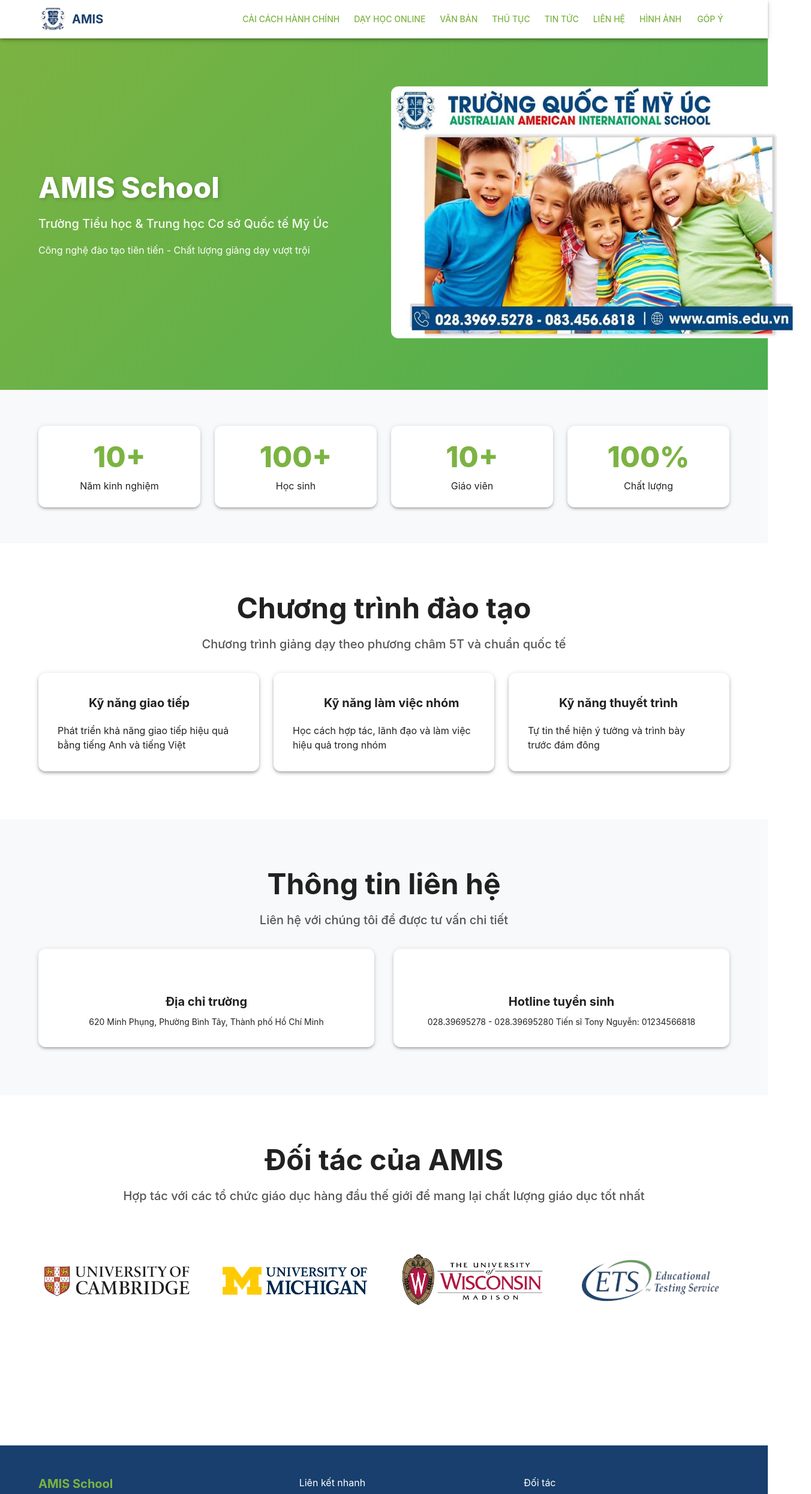
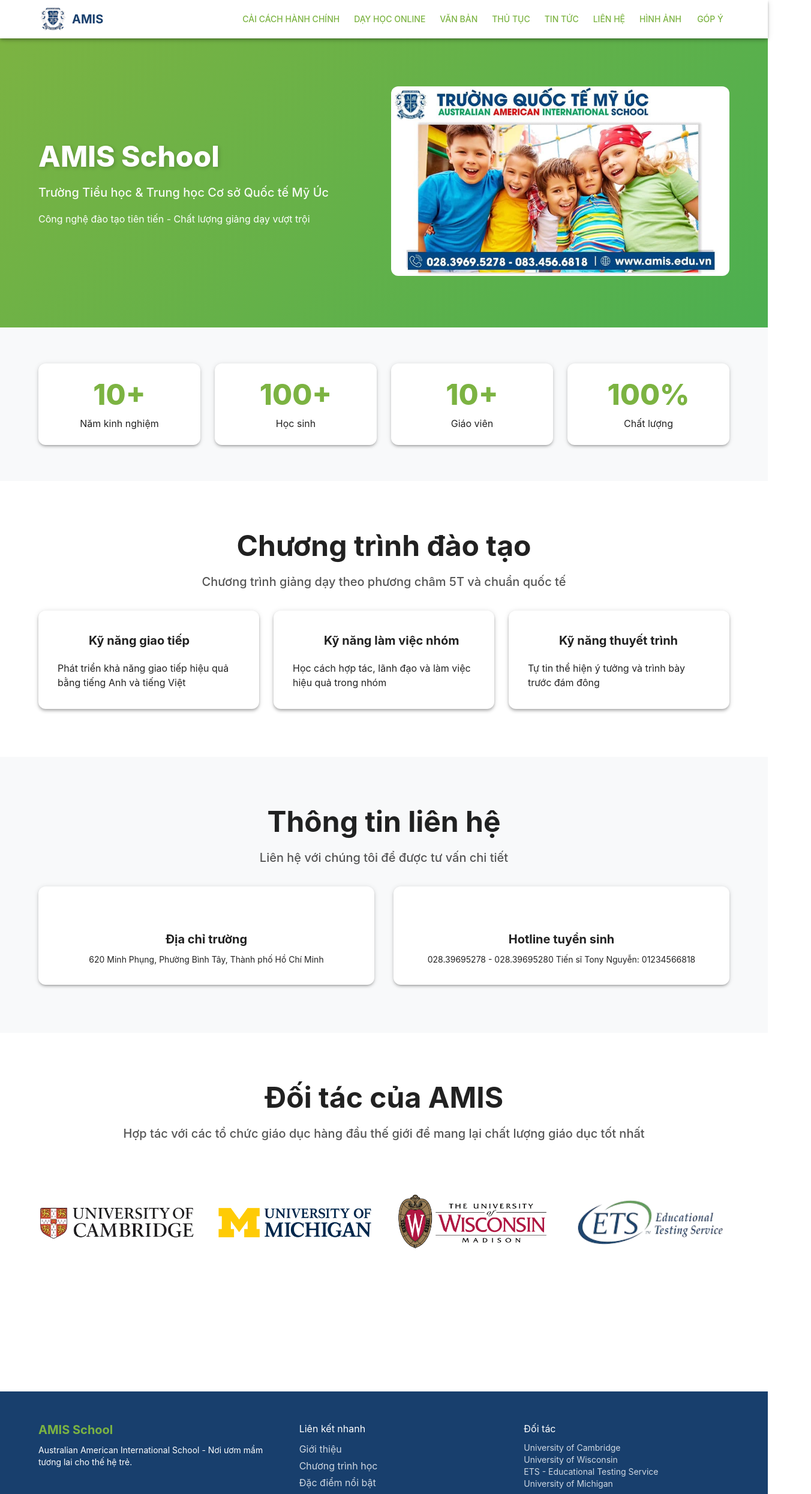
Before and after one commit to NoobYoup/amis-nextjs, a Next.js app: page / in a window 1280 px wide. Shown: the top 2491 px of the page at 60% size, 1352 px wide, since content can reach past the window. Built offline with nearby package versions, Linux system fonts and the light colour scheme; some icons are missing.

Commit message:
fix lỗi responsive trang chủ

```diff
--- a/src/components/Features.tsx
+++ b/src/components/Features.tsx
@@ -38,7 +38,7 @@
                 </Typography>
                 <Grid container spacing={{ xs: 2, md: 3 }} columns={{ xs: 4, sm: 8, md: 12 }}>
                     {features.map((f) => (
-                        <Grid size={{ xs: 2, sm: 4, md: 4 }} key={f.title}>
+                        <Grid size={{ xs: 6, sm: 4, md: 4 }} key={f.title}>
                             <Paper sx={{ p: 4, borderRadius: 3, height: '100%' }} elevation={4}>
                                 <Box sx={{ display: 'flex', alignItems: 'center', gap: 2, mb: 2 }}>
                                     <Icon
--- a/src/components/Hero.tsx
+++ b/src/components/Hero.tsx
@@ -12,7 +12,7 @@
         >
             <Container maxWidth="lg">
                 <Grid container alignItems="center" spacing={{ xs: 2, md: 3 }} columns={{ xs: 4, sm: 8, md: 12 }}>
-                    <Grid size={{ xs: 2, sm: 4, md: 6 }}>
+                    <Grid size={{ xs: 12, sm: 6 }}>
                         <Box>
                             <Typography
                                 variant="h3"
@@ -34,14 +34,18 @@
                             </Button> */}
                         </Box>
                     </Grid>
-                    <Grid size={{ xs: 2, sm: 4, md: 6 }}>
+                    <Grid size={{ xs: 12, sm: 6 }}>
                         <Box sx={{ textAlign: 'center' }}>
                             <Image
                                 src="/images/hero_backround.jpg"
                                 alt="AMIS"
-                                width={700}
-                                height={420}
-                                style={{ borderRadius: 12 }}
+                                width={400}
+                                height={400}
+                                style={{
+                                    borderRadius: 12,
+                                    width: '100%',
+                                    height: '100%',
+                                }}
                             />
                         </Box>
                     </Grid>
--- a/src/components/Partners.tsx
+++ b/src/components/Partners.tsx
@@ -21,16 +21,26 @@
                 <Typography variant="h6" sx={{ display: 'block', textAlign: 'center', color: '#555' }}>
                     Hợp tác với các tổ chức giáo dục hàng đầu thế giới để mang lại chất lượng giáo dục tốt nhất
                 </Typography>
-                <Grid container spacing={4} justifyContent="center">
+                <Grid container spacing={4} sx={{ display: 'flex', alignItems: 'center', justifyContent: 'center' }}>
                     {partners.map((partner, index) => (
-                        <Grid size={{ xs: 2, sm: 4, md: 3 }} key={index}>
-                            <Box sx={{ textAlign: 'center' }}>
+                        <Grid size={{ xs: 6, md: 3 }} key={index}>
+                            <Box
+                                sx={{
+                                    textAlign: 'center',
+                                }}
+                            >
                                 <Image
                                     src={partner.src}
                                     alt={partner.alt}
-                                    width={250}
-                                    height={250}
-                                    style={{ borderRadius: 8, objectFit: 'contain' }}
+                                    width={400}
+                                    height={400}
+                                    style={{
+                                        borderRadius: 8,
+                                        objectFit: 'contain',
+
+                                        width: '100%',
+                                        height: '100%',
+                                    }}
                                 />
                             </Box>
                         </Grid>
--- a/src/components/Stats.tsx
+++ b/src/components/Stats.tsx
@@ -16,7 +16,7 @@
             <Container maxWidth="lg">
                 <Grid container spacing={3} justifyContent="center" alignItems="center">
                     {stats.map((s) => (
-                        <Grid size={{ xs: 2, sm: 4, md: 3 }} key={s.label}>
+                        <Grid size={{ xs: 6, md: 3 }} key={s.label}>
                             <Paper sx={{ p: 3, textAlign: 'center', borderRadius: 3 }} elevation={3}>
                                 <Typography variant="h3" sx={{ color: '#7cb342', fontWeight: 800 }}>
                                     {s.value}
```
